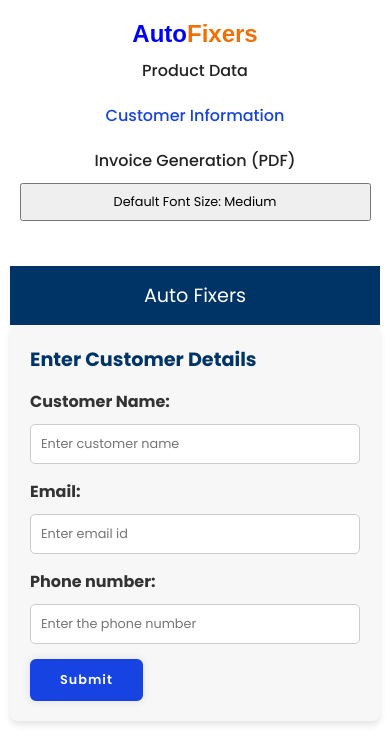
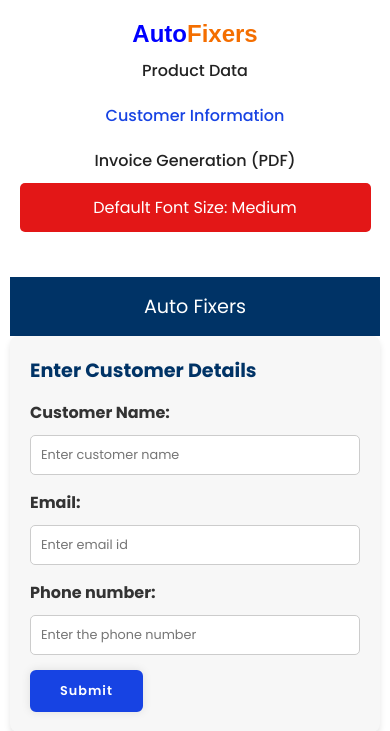
Before and after one commit to S4rthakGupta/AutoFixers_GroupProject, a PHP site: page /customers.php in a window 390 px wide. Shown: the top 731 px of the page. Run offline with PHP 8.4, Linux system fonts and the light colour scheme; data that the repository does not hold is empty; some web fonts are replaced.

Commit message:
changes padding

```diff
--- a/Main Code/interface/customers.php
+++ b/Main Code/interface/customers.php
@@ -29,7 +29,7 @@
             <a href="index.php" data-index="1">Product Data</a>
             <a href="customers.php" class="active" data-index="2" > Customer Information</a>
             <a href="invoice_pdf.php" data-index="3">Invoice Generation (PDF)</a>
-            <button onclick="toggleFontSize()">Default Font Size: Medium</button>
+            <button class="font" onclick="toggleFontSize()">Default Font Size: Medium</button>
             </nav>
     </header>
 
--- a/Main Code/interface/style.css
+++ b/Main Code/interface/style.css
@@ -95,6 +95,7 @@
   background: transparent;
   color: #ff0404;
 }
+
 /* Styling for conta
 
 
@@ -322,6 +323,10 @@ select {
   }
 
 
+  .another-btn {
+    margin-bottom: 10px;
+  }
+
   .navbar {
     display: flex;
     flex-direction: column;
@@ -395,11 +400,13 @@ select {
     font-size: 0.8em;
   }
 }
+
 @keyframes slideRight {
   from {
     transform: translateX(-30px);
     opacity: 0;
   }
+
   to {
     transform: translateX(0);
     opacity: 1;
@@ -411,6 +418,7 @@ select {
     transform: translateY(30px);
     opacity: 0;
   }
+
   to {
     transform: translateY(0);
     opacity: 1;
```
Lines whose indentation alone changed are shown as unchanged.
